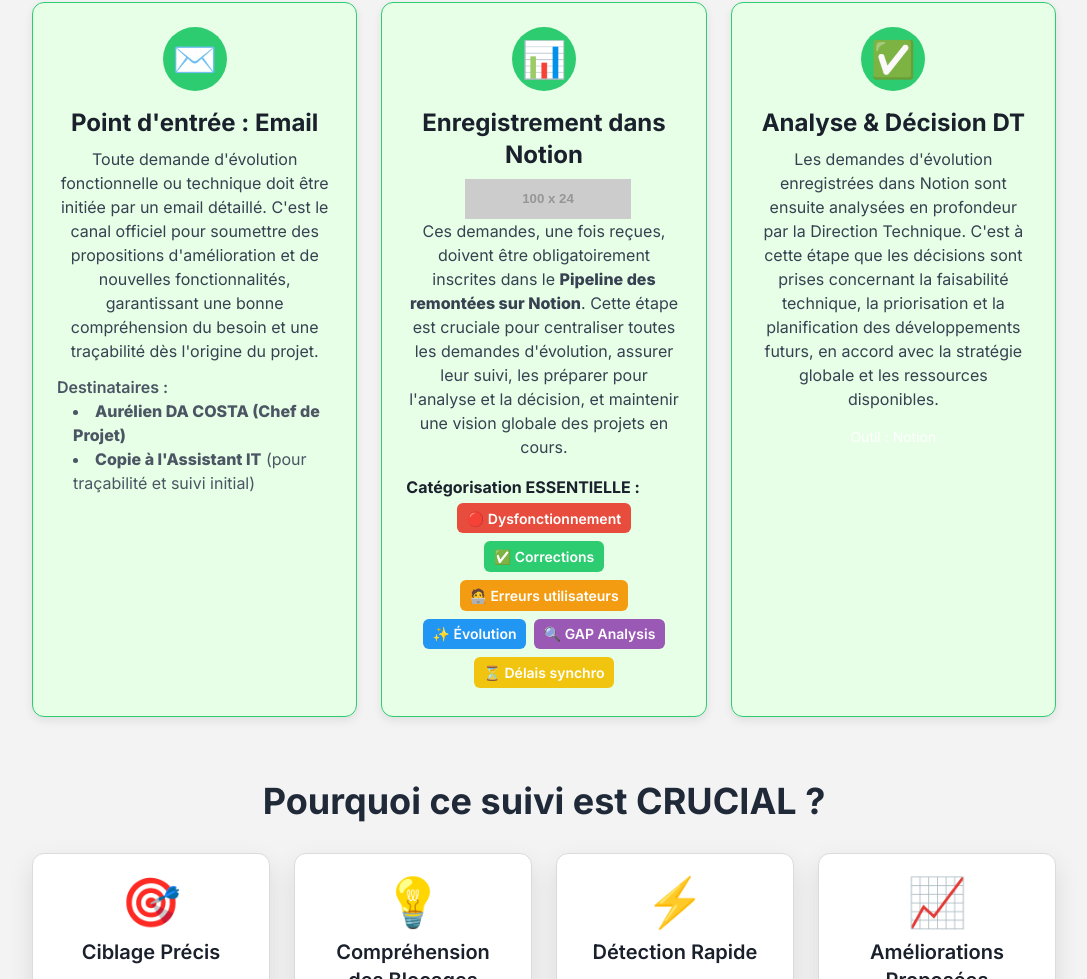
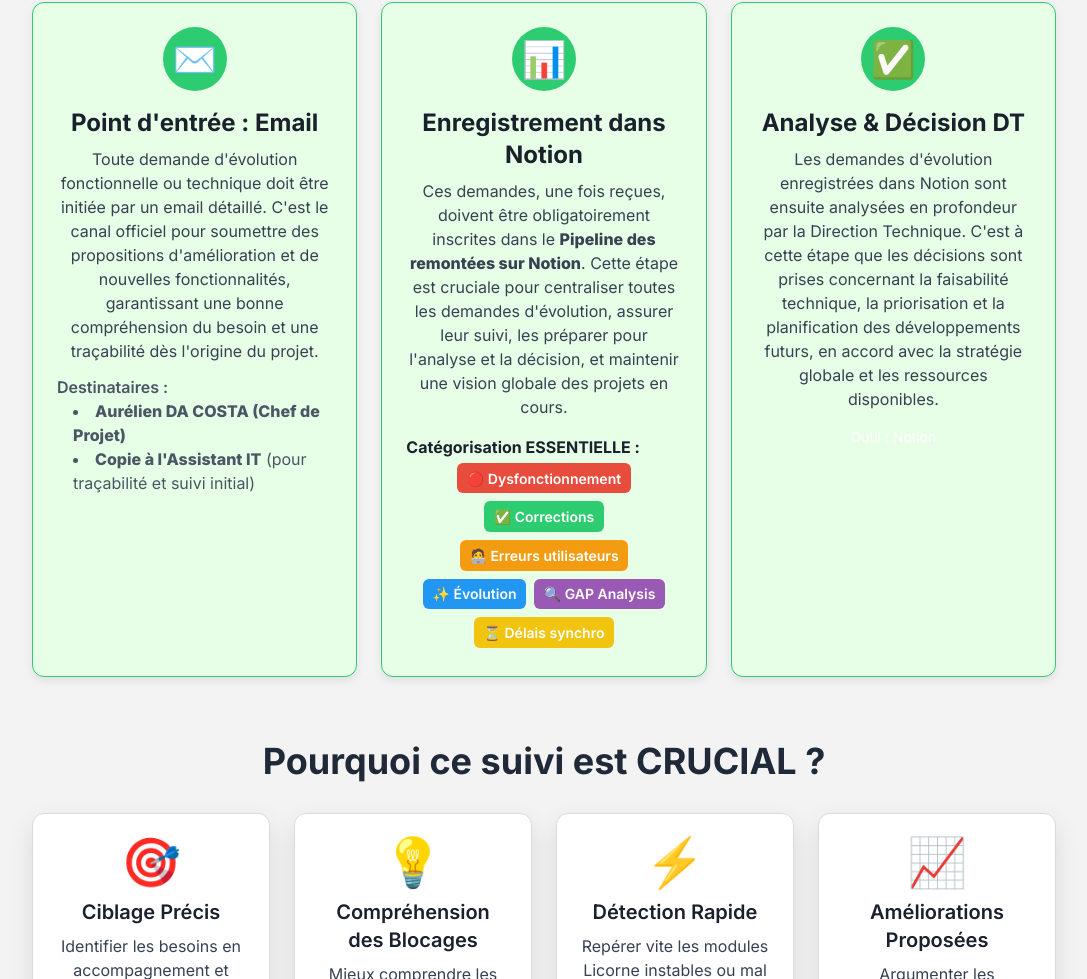
Before and after one commit to cosmofilou/infographie_ticket_licorne, a plain HTML site: page index.html in a window 1280 px wide. Shown: the part 2270-3249 px from the top of the page, without its empty margins (96-1183 px from the left). Drawn offline with nearby package versions, Linux system fonts and the light colour scheme; placeholder pictures from the web are drawn by us.

Commit message:
Update index.html

```diff
--- a/index.html
+++ b/index.html
@@ -527,8 +527,8 @@
                 <div class="flex flex-col items-center">
                     <div class="evolution-icon-bg">📊</div>
                     <h3 class="text-2xl font-bold mb-2">Enregistrement dans Notion</h3>
-                    <!-- Emplacement pour le logo Notion -->
-                    <img src="https://placehold.co/100x24/cccccc/333333?text=Notion+Logo" alt="Notion Logo" class="notion-logo" onerror="this.onerror=null;this.src='https://placehold.co/100x24/cccccc/333333?text=Notion+Logo';" />
+                    <!-- Notion Logo: Insérez votre balise <img> ici -->
+                    <!-- Exemple: <img src="URL_DE_VOTRE_LOGO_NOTION" alt="Notion Logo" class="notion-logo" /> -->
                     <p class="text-md text-gray-700 dark:text-gray-300">
                         Ces demandes, une fois reçues, doivent être obligatoirement inscrites dans le <strong class="font-extrabold">Pipeline des remontées sur Notion</strong>. Cette étape est cruciale pour centraliser toutes les demandes d'évolution, assurer leur suivi, les préparer pour l'analyse et la décision, et maintenir une vision globale des projets en cours.
                     </p>
```
